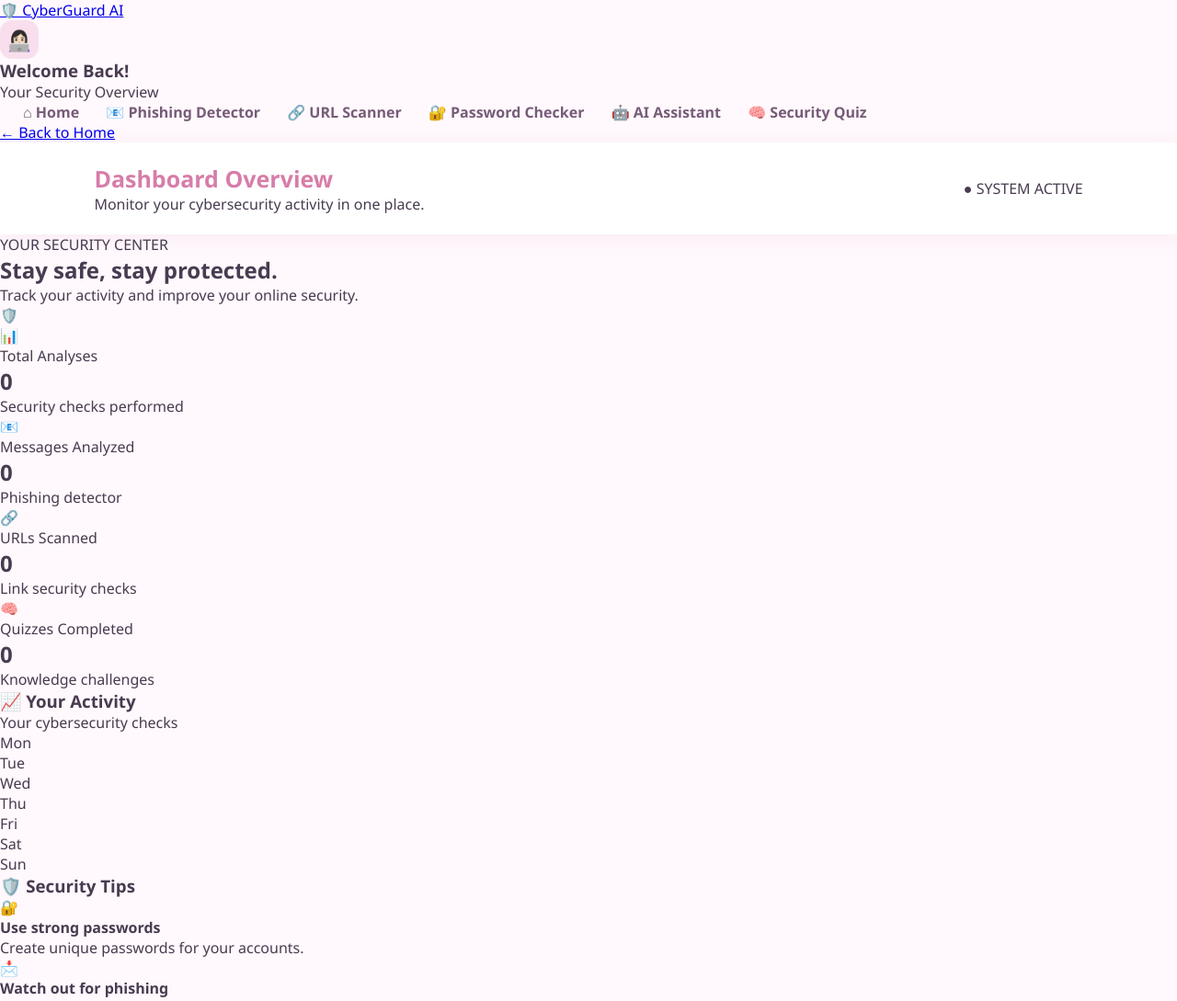
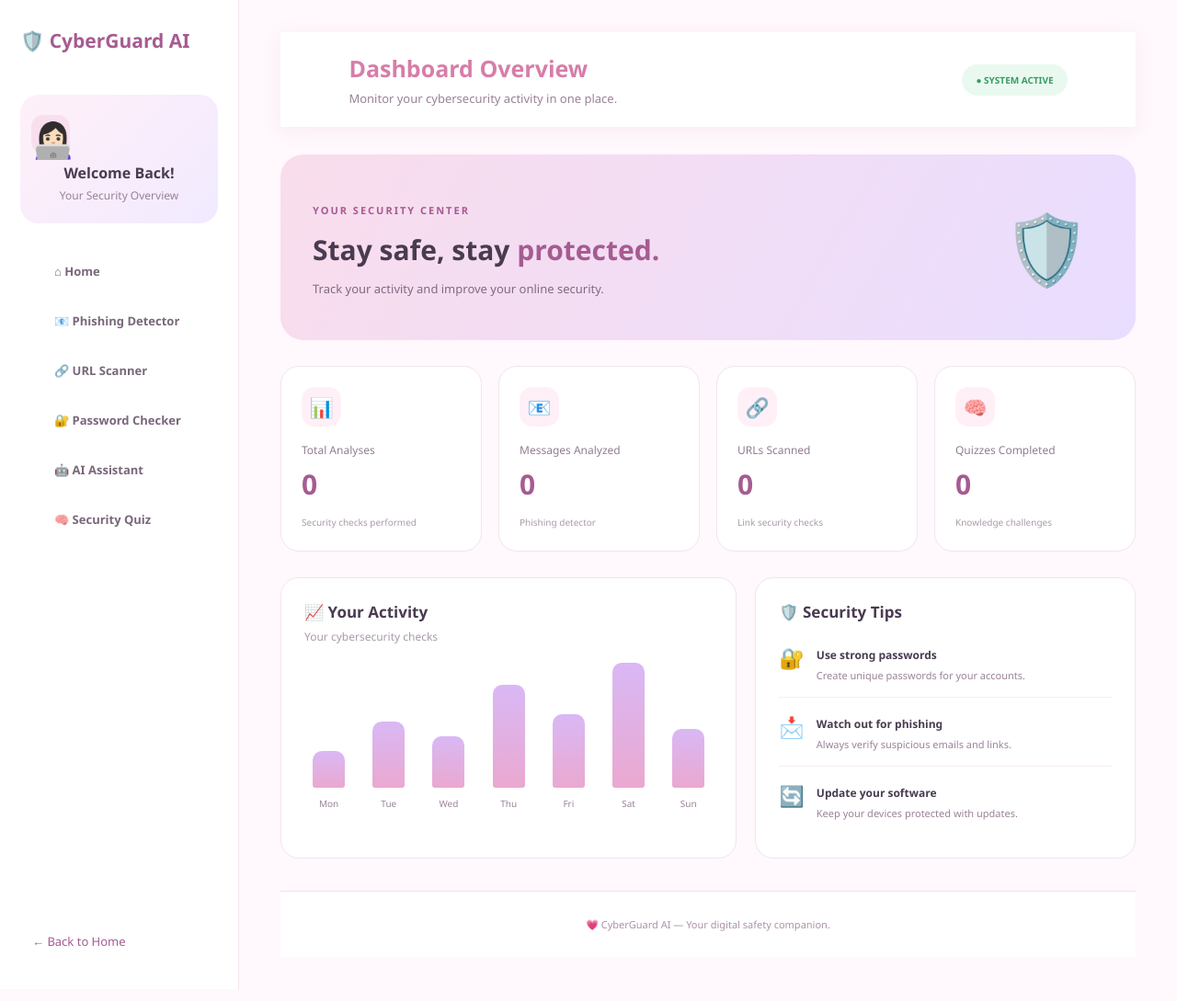
Before and after one commit to rkhayati478-alt/CyberGuard-AI, a plain HTML site: page dashboard.html in a window 1280 px wide. Shown: the top 1089 px of the page at 92% size. Drawn offline with Linux system fonts and the light colour scheme; a script that the page names is missing.

Commit message:
Implement dashboard design styles
Added styles for dashboard layout, sidebar, and components.

```diff
--- a/style.css
+++ b/style.css
@@ -1632,3 +1632,367 @@ footer {
         min-height: 55px;
     }
 }
+
+/* ============================= */
+/* DASHBOARD DESIGN */
+/* ============================= */
+
+.dashboard-page {
+    background: #fff8fc;
+    color: #493b50;
+    min-height: 100vh;
+}
+
+.dashboard-layout {
+    display: flex;
+    min-height: 100vh;
+}
+
+.dashboard-sidebar {
+    width: 260px;
+    background: white;
+    padding: 30px 22px;
+    border-right: 1px solid #f2e5f0;
+    display: flex;
+    flex-direction: column;
+    flex-shrink: 0;
+}
+
+.dashboard-logo {
+    color: #a65b91;
+    font-size: 21px;
+    font-weight: 800;
+    text-decoration: none;
+    margin-bottom: 45px;
+}
+
+.dashboard-profile {
+    text-align: center;
+    background: linear-gradient(135deg, #fff0f8, #f1eaff);
+    padding: 22px 12px;
+    border-radius: 20px;
+    margin-bottom: 30px;
+}
+
+.profile-icon {
+    font-size: 38px;
+    margin-bottom: 10px;
+}
+
+.dashboard-profile h3 {
+    font-size: 16px;
+    margin-bottom: 5px;
+}
+
+.dashboard-profile p {
+    font-size: 12px;
+    color: #9a8298;
+}
+
+.dashboard-nav {
+    display: flex;
+    flex-direction: column;
+    gap: 10px;
+}
+
+.dashboard-nav a {
+    text-decoration: none;
+    color: #79677b;
+    padding: 13px 12px;
+    border-radius: 12px;
+    font-size: 13px;
+    transition: 0.3s;
+}
+
+.dashboard-nav a:hover {
+    background: #fff0f8;
+    color: #a65b91;
+    transform: translateX(4px);
+}
+
+.dashboard-back {
+    margin-top: auto;
+    padding: 13px;
+    color: #a65b91;
+    text-decoration: none;
+    font-size: 13px;
+}
+
+.dashboard-main {
+    flex: 1;
+    padding: 35px 45px;
+    min-width: 0;
+}
+
+.dashboard-header {
+    display: flex;
+    justify-content: space-between;
+    align-items: center;
+    gap: 15px;
+    margin-bottom: 30px;
+}
+
+.dashboard-header h2 {
+    font-size: 25px;
+    margin-bottom: 7px;
+}
+
+.dashboard-header p {
+    color: #9a8298;
+    font-size: 13px;
+}
+
+.dashboard-status {
+    background: #e9f9ef;
+    color: #389b65;
+    padding: 10px 15px;
+    border-radius: 30px;
+    font-size: 10px;
+    font-weight: bold;
+    white-space: nowrap;
+}
+
+.dashboard-welcome {
+    background: linear-gradient(120deg, #f9ddec, #e9ddff);
+    padding: 35px;
+    border-radius: 25px;
+    display: flex;
+    justify-content: space-between;
+    align-items: center;
+    margin-bottom: 28px;
+    overflow: hidden;
+}
+
+.dashboard-welcome span {
+    color: #a65b91;
+    font-size: 11px;
+    font-weight: bold;
+    letter-spacing: 2px;
+}
+
+.dashboard-welcome h1 {
+    font-size: 30px;
+    margin: 13px 0;
+}
+
+.dashboard-welcome h1 strong {
+    color: #a65b91;
+}
+
+.dashboard-welcome p {
+    color: #806b82;
+    font-size: 13px;
+}
+
+.dashboard-shield {
+    font-size: 75px;
+    padding: 15px;
+}
+
+.stats-grid {
+    display: grid;
+    grid-template-columns: repeat(4, 1fr);
+    gap: 18px;
+    margin-bottom: 28px;
+}
+
+.stat-card {
+    background: white;
+    padding: 22px;
+    border: 1px solid #f1e5ef;
+    border-radius: 20px;
+    transition: 0.3s;
+}
+
+.stat-card:hover {
+    transform: translateY(-5px);
+    box-shadow: 0 10px 25px rgba(166, 91, 145, 0.10);
+}
+
+.stat-icon {
+    width: 43px;
+    height: 43px;
+    display: flex;
+    align-items: center;
+    justify-content: center;
+    background: #fff0f8;
+    border-radius: 14px;
+    font-size: 21px;
+    margin-bottom: 17px;
+}
+
+.stat-card p {
+    font-size: 12px;
+    color: #927d91;
+}
+
+.stat-card h2 {
+    font-size: 30px;
+    margin: 8px 0;
+    color: #a65b91;
+}
+
+.stat-card span {
+    font-size: 10px;
+    color: #a99aaa;
+}
+
+.dashboard-bottom {
+    display: grid;
+    grid-template-columns: 1.2fr 1fr;
+    gap: 20px;
+}
+
+.dashboard-panel {
+    background: white;
+    padding: 25px;
+    border: 1px solid #f1e5ef;
+    border-radius: 20px;
+}
+
+.dashboard-panel h3 {
+    font-size: 17px;
+    margin-bottom: 7px;
+}
+
+.panel-description {
+    color: #a99aaa;
+    font-size: 12px;
+}
+
+.activity-chart {
+    height: 180px;
+    display: flex;
+    align-items: flex-end;
+    justify-content: space-around;
+    gap: 12px;
+    padding-top: 20px;
+}
+
+.chart-column {
+    height: 100%;
+    display: flex;
+    flex-direction: column;
+    justify-content: flex-end;
+    align-items: center;
+    gap: 10px;
+    flex: 1;
+}
+
+.chart-bar {
+    width: 100%;
+    max-width: 35px;
+    min-height: 8px;
+    background: linear-gradient(180deg, #d9b8f5, #eaa8d0);
+    border-radius: 10px 10px 3px 3px;
+}
+
+.chart-column span {
+    font-size: 10px;
+    color: #9a8298;
+}
+
+.security-tip {
+    display: flex;
+    align-items: flex-start;
+    gap: 13px;
+    padding: 16px 0;
+    border-bottom: 1px solid #f5edf4;
+}
+
+.security-tip:last-child {
+    border-bottom: none;
+}
+
+.security-tip > span {
+    font-size: 22px;
+}
+
+.security-tip strong {
+    font-size: 12px;
+}
+
+.security-tip p {
+    font-size: 11px;
+    color: #9a8298;
+    margin-top: 5px;
+}
+
+.dashboard-footer {
+    text-align: center;
+    color: #ad91a8;
+    font-size: 11px;
+    margin-top: 35px;
+}
+
+/* RESPONSIVE */
+
+@media (max-width: 1050px) {
+    .stats-grid {
+        grid-template-columns: repeat(2, 1fr);
+    }
+}
+
+@media (max-width: 800px) {
+    .dashboard-layout {
+        flex-direction: column;
+    }
+
+    .dashboard-sidebar {
+        width: 100%;
+        padding: 20px;
+    }
+
+    .dashboard-profile {
+        display: none;
+    }
+
+    .dashboard-logo {
+        margin-bottom: 20px;
+    }
+
+    .dashboard-nav {
+        flex-direction: row;
+        flex-wrap: wrap;
+    }
+
+    .dashboard-back {
+        margin-top: 15px;
+    }
+
+    .dashboard-main {
+        padding: 25px 18px;
+    }
+
+    .dashboard-bottom {
+        grid-template-columns: 1fr;
+    }
+}
+
+@media (max-width: 500px) {
+    .stats-grid {
+        grid-template-columns: 1fr 1fr;
+        gap: 10px;
+    }
+
+    .stat-card {
+        padding: 15px;
+    }
+
+    .dashboard-welcome {
+        padding: 23px;
+    }
+
+    .dashboard-welcome h1 {
+        font-size: 23px;
+    }
+
+    .dashboard-shield {
+        font-size: 40px;
+    }
+
+    .dashboard-header {
+        align-items: flex-start;
+        flex-direction: column;
+    }
+}
```
